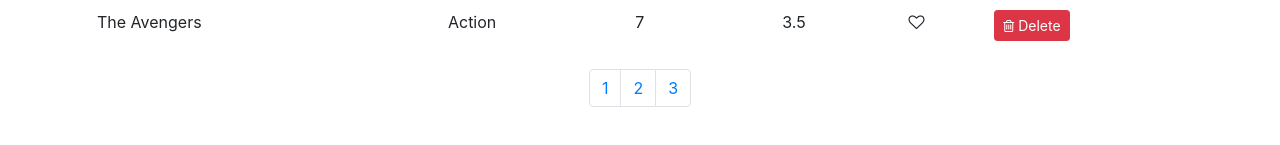
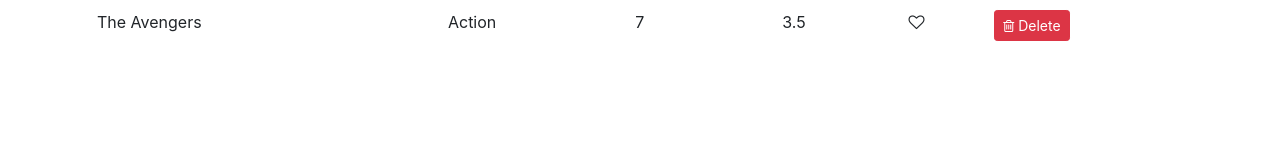
Before and after one commit to aliyousufdev/react-practice, a React (Create React App) app: page / in a window 1280 px wide. Shown: the part 561-706 px from the top of the page. Built offline with nearby package versions, Linux system fonts and the light colour scheme.

Commit message:
add prop-types dependency

```diff
--- a/package.json
+++ b/package.json
@@ -8,6 +8,7 @@
     "@testing-library/user-event": "^7.1.2",
     "bootstrap": "4.1.1",
     "font-awesome": "4.7.0",
+    "prop-types": "^15.7.2",
     "ramda": "^0.27.0",
     "react": "^16.12.0",
     "react-dom": "^16.12.0",
--- a/src/components/common/pagination.jsx
+++ b/src/components/common/pagination.jsx
@@ -1,6 +1,9 @@
 import React from "react";
 
 const Pagination = (props) => {
+	const perPage = props.perPage || 4;
+	if (props.counts < perPage) return null;
+
 	return (
 		<nav aria-label="Page navigation example">
 			<ul className="pagination justify-content-center">
--- a/src/components/movies.jsx
+++ b/src/components/movies.jsx
@@ -23,7 +23,7 @@
 			<div>
 				{this.noMoviesMessage()}
 				{this.movieTable()}
-				<Pagination/>
+				<Pagination counts={1}/>
 			</div>
 		);
 	}
```
